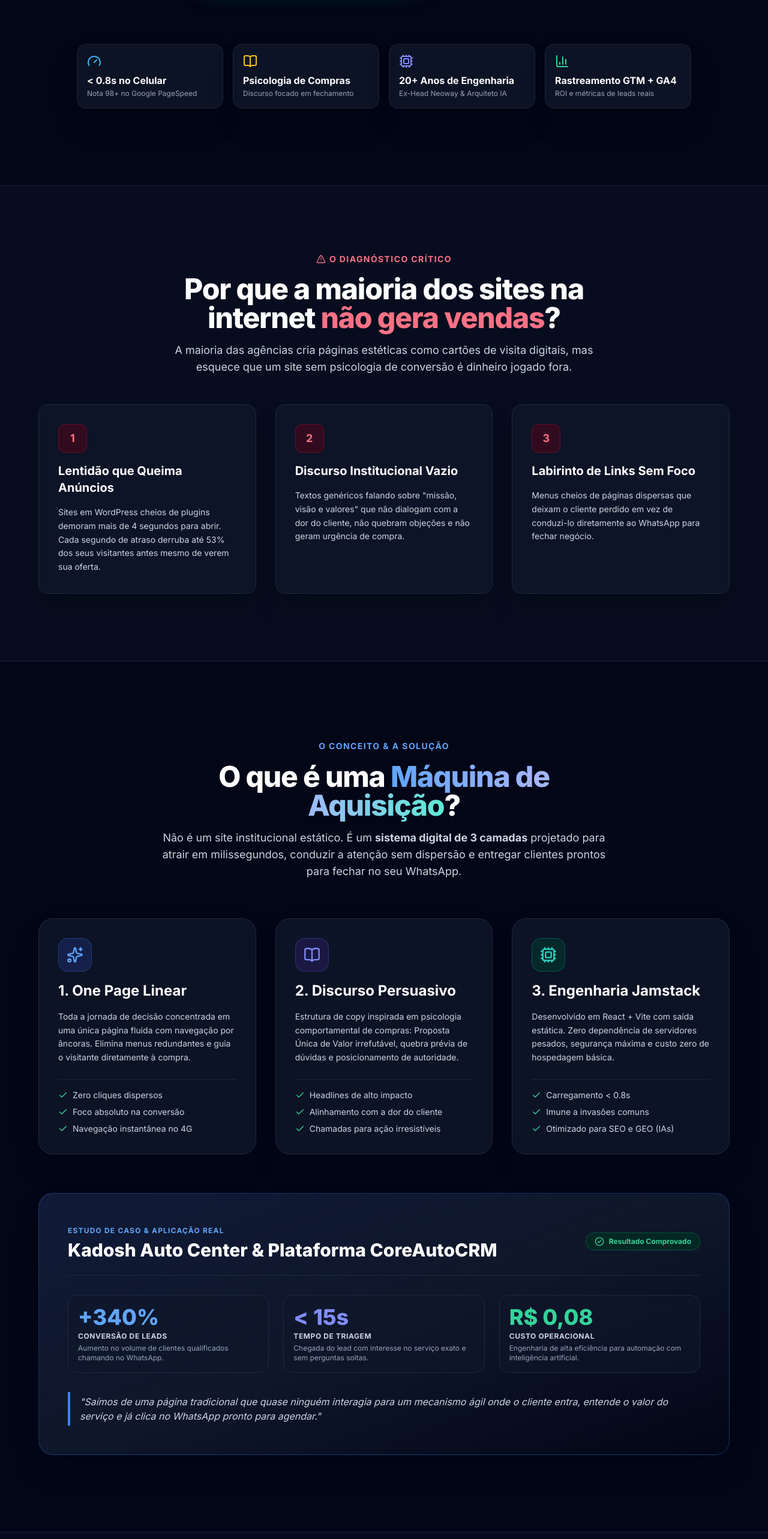
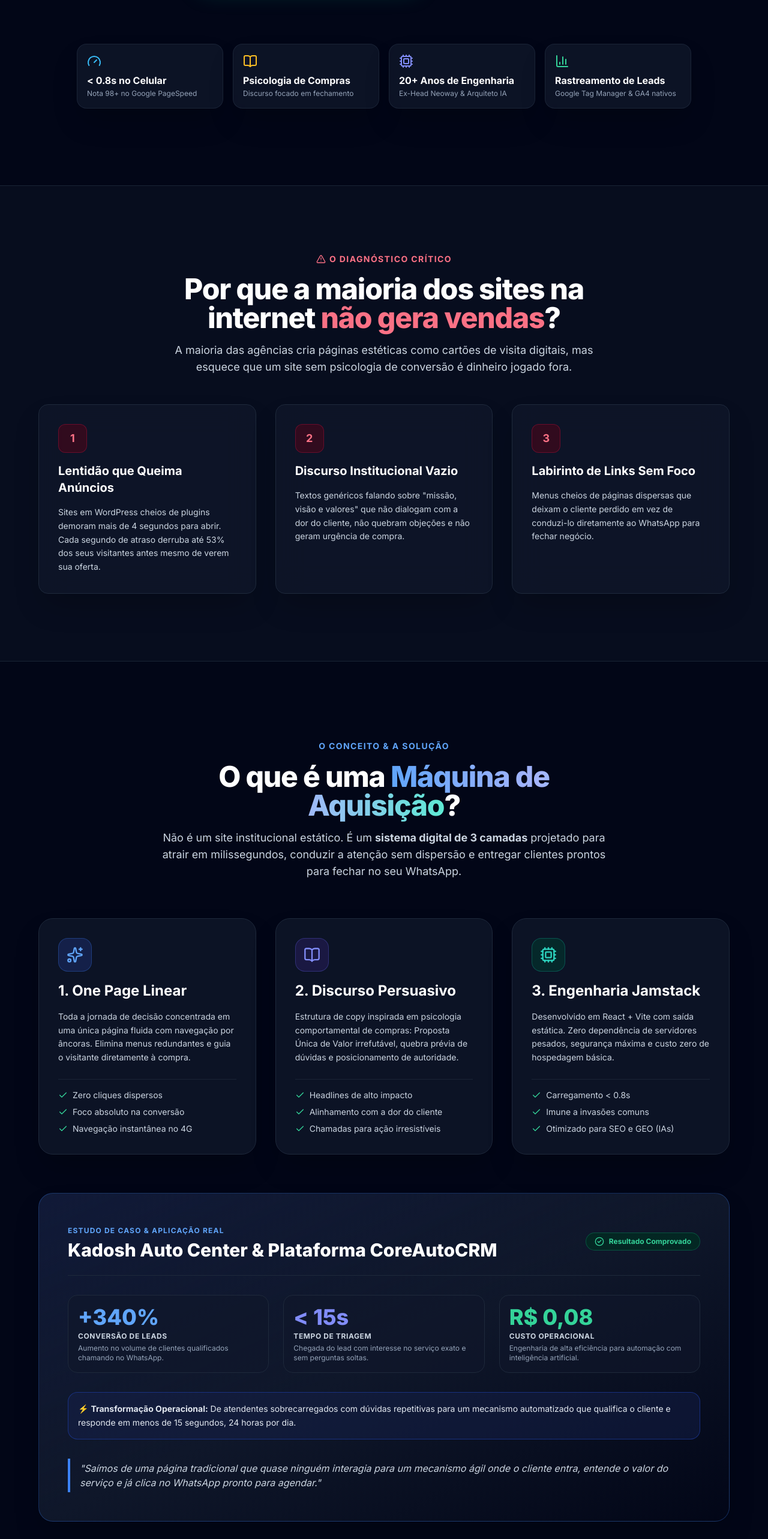
Before and after one commit to rogeriomaciel/rogeriomaciel, a React (Vite) app: page / in a window 1280 px wide. Shown: the part 840-3406 px from the top of the page at 60% size. Built offline with nearby package versions, Linux system fonts and the light colour scheme.

Commit message:
feat(refinement): ajusta badge de rastreamento, transformacao no Case Kadosh e metrica de custo por lead

```diff
--- a/src/App.tsx
+++ b/src/App.tsx
@@ -263,8 +263,8 @@ export default function App() {
             </div>
             <div className="glass-panel p-4 rounded-2xl border border-slate-200 dark:border-slate-800/80 hover:border-blue-500/30 transition">
               <BarChart3 className="w-6 h-6 text-emerald-500 dark:text-emerald-400 mb-2" />
-              <div className="font-bold text-slate-900 dark:text-white text-sm sm:text-base">Rastreamento GTM + GA4</div>
-              <div className="text-xs text-slate-500 dark:text-slate-400 mt-0.5">ROI e métricas de leads reais</div>
+              <div className="font-bold text-slate-900 dark:text-white text-sm sm:text-base">Rastreamento de Leads</div>
+              <div className="text-xs text-slate-500 dark:text-slate-400 mt-0.5">Google Tag Manager &amp; GA4 nativos</div>
             </div>
           </div>
         </div>
@@ -442,6 +442,10 @@ export default function App() {
               </div>
             </div>
 
+            <div className="p-4 rounded-2xl bg-blue-50/60 dark:bg-blue-950/40 border border-blue-200 dark:border-blue-800/60 text-sm leading-relaxed text-slate-700 dark:text-slate-200">
+              ⚡ <strong>Transformação Operacional:</strong> De atendentes sobrecarregados com dúvidas repetitivas para um mecanismo automatizado que qualifica o cliente e responde em menos de 15 segundos, 24 horas por dia.
+            </div>
+
             <blockquote className="italic text-sm sm:text-base text-slate-600 dark:text-slate-300 border-l-4 border-blue-500 pl-4 py-1 leading-relaxed">
               "Saímos de uma página tradicional que quase ninguém interagia para um mecanismo ágil onde o cliente entra, entende o valor do serviço e já clica no WhatsApp pronto para agendar."
             </blockquote>
@@ -583,10 +587,10 @@ export default function App() {
               <div className="h-10 w-10 rounded-xl bg-teal-100 dark:bg-teal-950/80 border border-teal-300 dark:border-teal-500/30 flex items-center justify-center text-teal-600 dark:text-teal-400 mb-4">
                 <BarChart3 className="w-5 h-5" />
               </div>
-              <div className="text-2xl font-extrabold text-teal-600 dark:text-teal-400">360° ROI</div>
-              <h3 className="text-lg font-bold text-slate-900 dark:text-white">Rastreamento GTM + GA4</h3>
+              <div className="text-2xl font-extrabold text-teal-600 dark:text-teal-400">100% Rastreável</div>
+              <h3 className="text-lg font-bold text-slate-900 dark:text-white">Custo por Lead e ROI</h3>
               <p className="text-sm text-slate-600 dark:text-slate-300 leading-relaxed">
-                Mensuração exata de cada clique no WhatsApp para otimizar seus anúncios no Google e Meta Ads.
+                GTM e GA4 nativos para mensurar o custo de cada lead e saber o retorno exato dos anúncios.
               </p>
             </div>
           </div>
```
